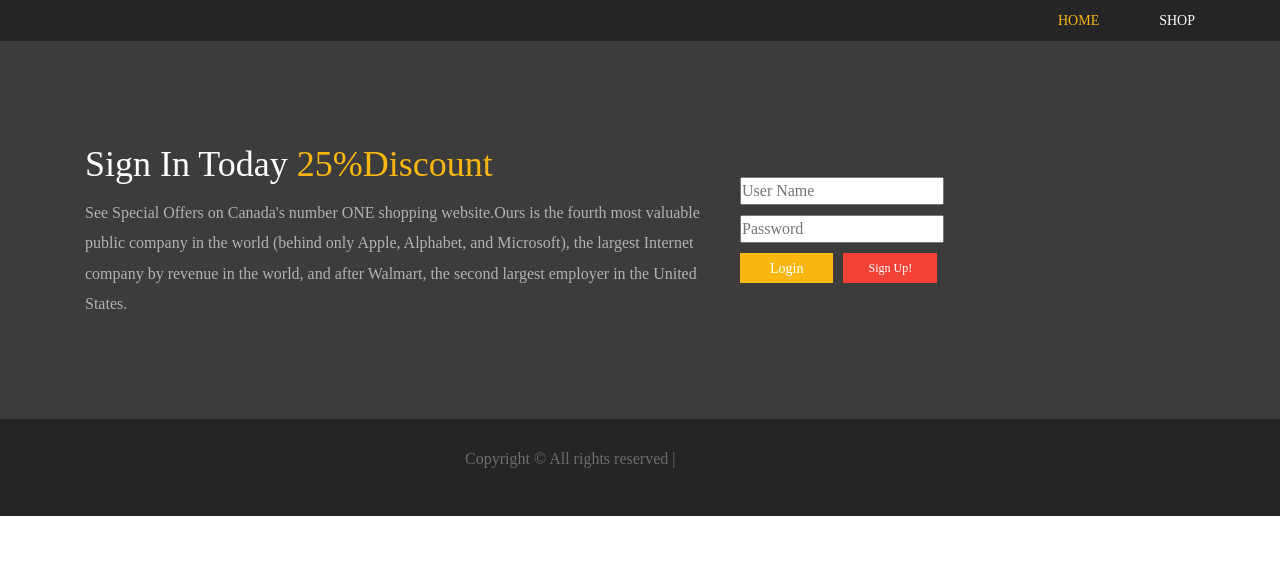
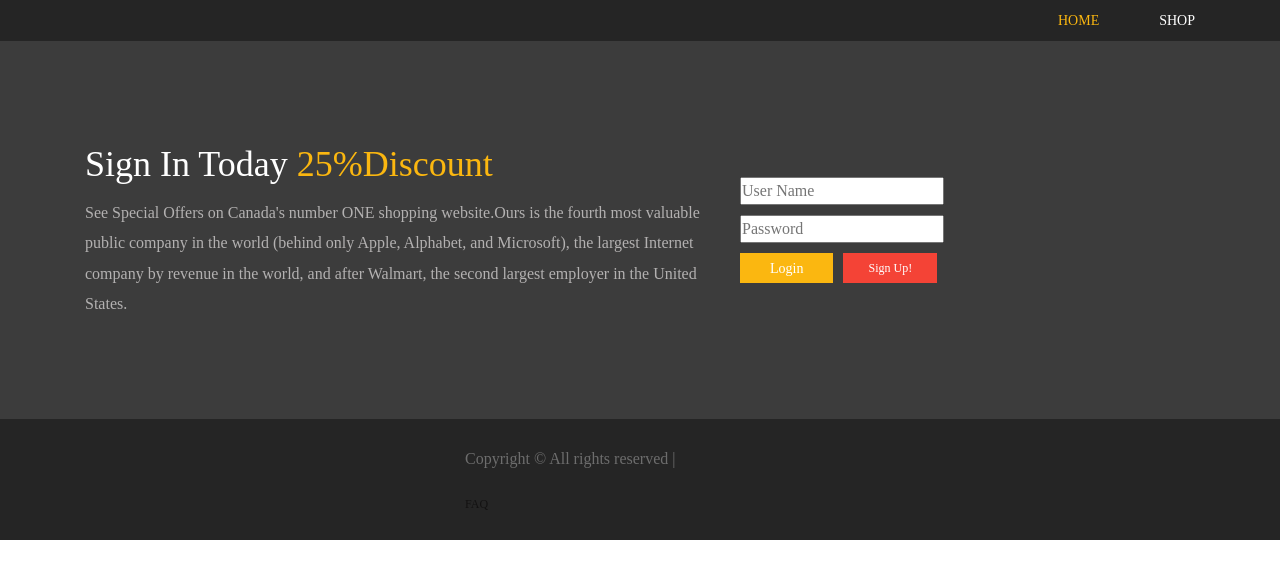
Before and after one commit to dilrajgill/shoping-app, an Angular app: page /landing in a window 1280 px wide. Shown: the top 578 px of the page. Built offline with nearby package versions, Linux system fonts and the light colour scheme.

Commit message:
HTML for footer comp

```diff
--- a/src/app/shoping-footer/shoping-footer.component.html
+++ b/src/app/shoping-footer/shoping-footer.component.html
@@ -7,6 +7,12 @@
         <p class="copywrite">
           Copyright &copy; All rights reserved |
         </p>
+        <ul class = "footerLinks">
+            <li><a href="" routerLink="faq">FAQ</a></li>
+            <!--<li><a href="#news">News</a></li>
+            <li><a href="#contact">Contact</a></li>
+            <li style="float:right"><a href="#about">About</a></li>-->
+          </ul>
       </div>
       <div class="col-4 col-lg-4">
       </div>
```
